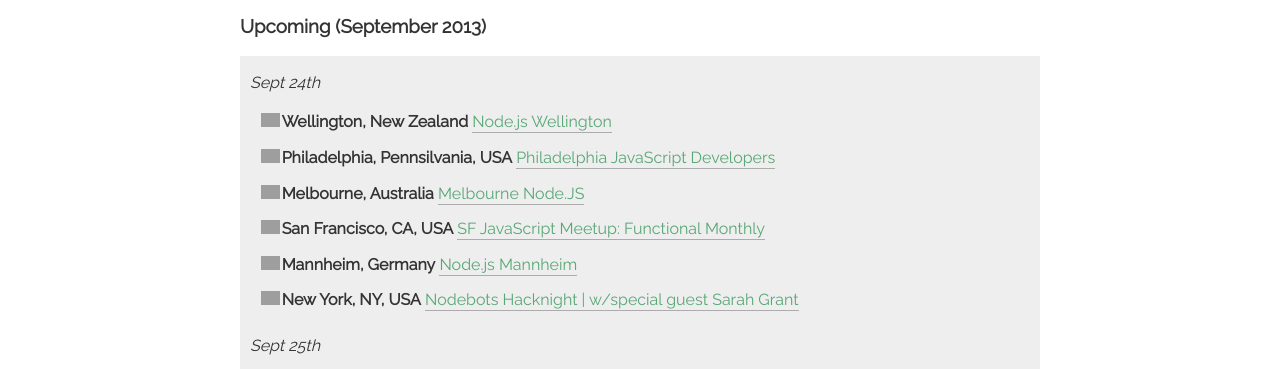
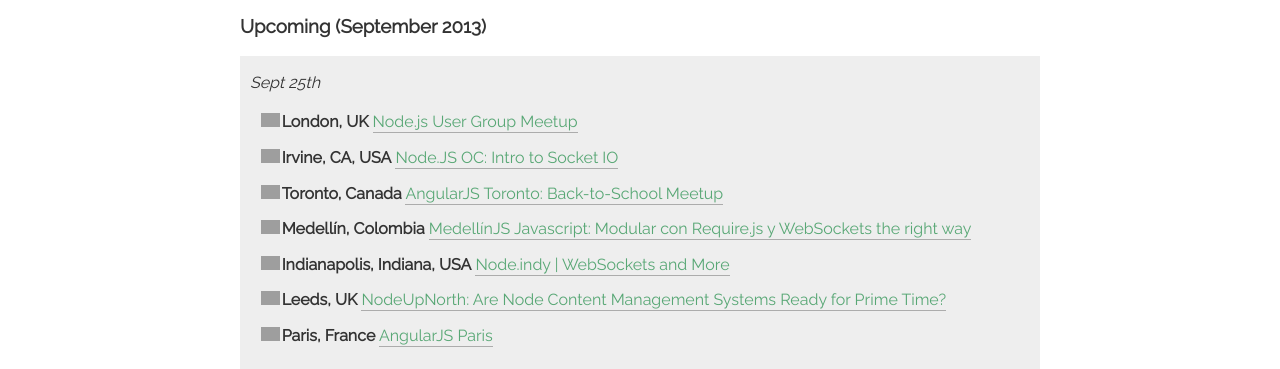
Before and after one commit to knode/node-meatspace, a website: page index.html in a window 1280 px wide. Shown: the part 319-688 px from the top of the page. Drawn offline with nearby package versions, Linux system fonts and the light colour scheme; grey boxes are pictures that could not be loaded.

Commit message:
Removing the 24th and updating the website.

```diff
--- a/index.html
+++ b/index.html
@@ -51,15 +51,6 @@
 <p><em>If you know about any events that aren&#39;t listed please add them to the <a href="https://github.com/mikeal/node-meatspace/blob/gh-pages/README.md">README</a> and send a pull request.</em></p>
 <h3>Upcoming (September 2013)</h3>
 <ul>
-<li><em>Sept 24th</em><ul>
-<li><strong>Wellington, New Zealand</strong> <a href="http://www.meetup.com/Node-js-Wellington/events/136895152/">Node.js Wellington</a></li>
-<li><strong>Philadelphia, Pennsilvania, USA</strong> <a href="http://www.meetup.com/Philadelphia-JavaScript-Developers/events/133393712/">Philadelphia JavaScript Developers</a></li>
-<li><strong>Melbourne, Australia</strong> <a href="http://www.meetup.com/MelbNodeJS/events/139384782/">Melbourne Node.JS</a></li>
-<li><strong>San Francisco, CA, USA</strong> <a href="http://www.meetup.com/jsmeetup/events/126589972/">SF JavaScript Meetup: Functional Monthly</a></li>
-<li><strong>Mannheim, Germany</strong> <a href="http://www.meetup.com/node-js-Mannheim/events/139211042/">Node.js Mannheim</a></li>
-<li><strong>New York, NY, USA</strong> <a href="http://www.meetup.com/nodebots/events/139566532/">Nodebots Hacknight | w/special guest Sarah Grant</a></li>
-</ul>
-</li>
 <li><em>Sept 25th</em><ul>
 <li><strong>London, UK</strong> <a href="http://lnug.org/">Node.js User Group Meetup</a></li>
 <li><strong>Irvine, CA, USA</strong> <a href="http://www.meetup.com/Node-JS-OC/events/139944872/">Node.JS OC: Intro to Socket IO</a></li>
@@ -116,6 +107,7 @@
 <li><em>Oct 16th</em> <strong>San Francisco, CA, USA</strong> <a href="https://github.com/nodebots/sf/issues/4">NodeBotsSF October 2013 Meetup - Color Sensor</a></li>
 <li><em>Oct 18th-19th</em> <strong>Portland, Oregon, USA</strong> <a href="http://2013.realtimeconf.com/">The Realtime Conference</a></li>
 <li><em>Oct 18th-19th</em> <strong>Medellín, Colombia</strong> <a href="http://jsconf.co/">JSConf Colombia</a></li>
+<li><em>Oct 19th</em> <strong>San Mateo, CA, USA</strong> <a href="https://strongloop.eventbrite.com/">Node.js MiniConference &amp; LoopBack Hackathon</a></li>
 <li><em>Oct 23rd</em> <strong>Indianapolis, Indiana, USA</strong> <a href="http://www.meetup.com/Node-indy/events/119911582/">Node.indy | Indianapolis Node.js Meetup</a></li>
 <li><em>Oct 23rd</em> <strong>London, UK</strong> <a href="http://lnug.org/">Node.js User Group Meetup</a></li>
 <li><em>Oct 23rd</em> <strong>Washington, DC, USA</strong> <a href="http://www.meetup.com/node-dc/events/140084212/">Node DC, &quot;Experiments with Nodejs, Arduino and Raspberry Pi&quot;</a></li>
```
Also changed, not shown: README.md.
